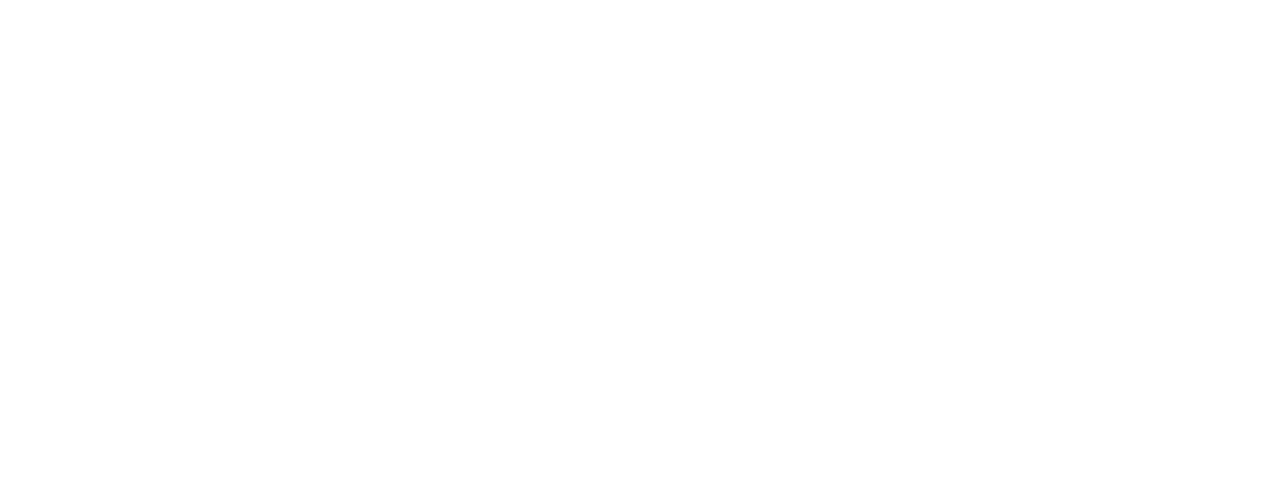
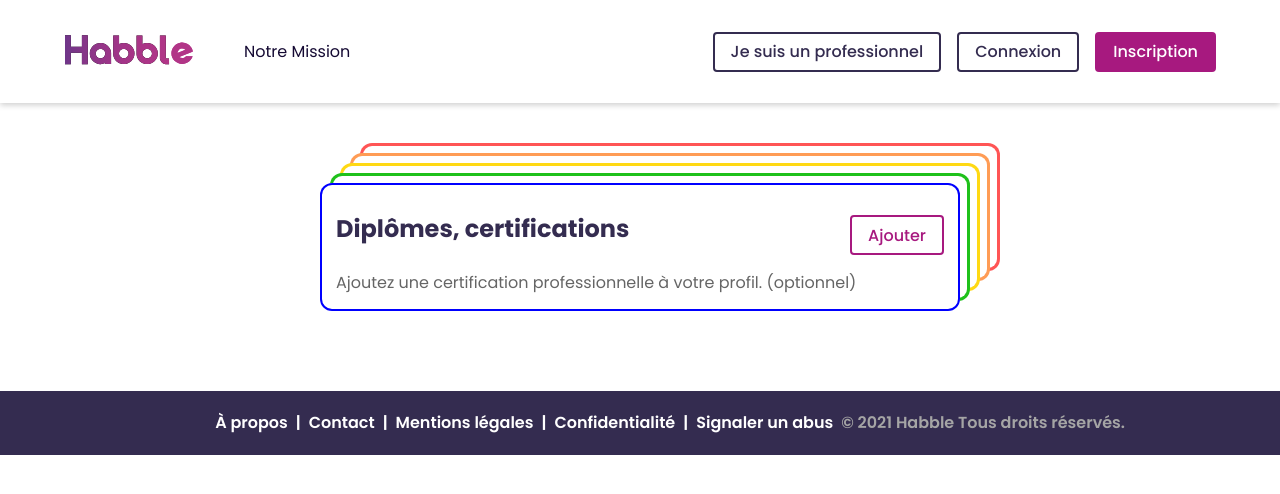
Before and after one commit to Zakari-B/Projet_WCS_3_Habble, a React (Vite) app in the folder frontend/: page /profil in a window 1280 px wide. Before the commit this address had no page. Shown: the top 494 px of the page. Built offline with nearby package versions, Linux system fonts and the light colour scheme.

Commit message:
started working on diplome form

```diff
--- a/frontend/src/App.jsx
+++ b/frontend/src/App.jsx
@@ -7,6 +7,7 @@ import Confidentialite from "./pages/Confidentialite";
 import ProAccueil from "./pages/ProAccueil";
 import LoginForm from "./components/LoginForm";
 import PasswordReset from "./components/PasswordReset";
+import ProfilPageProfessional from "./pages/ProfilPageProfessional";
 
 import "./App.css";
 
@@ -25,6 +26,7 @@ function App() {
         <Route path="/login" element={<LoginForm />} />
         {/* <Route path="*" element={<Error />} /> */}
         <Route path="/forgot-password" element={<PasswordReset />} />
+        <Route path="/profil" element={<ProfilPageProfessional />} />
       </Routes>
     </div>
   );
--- /dev/null
+++ b/frontend/src/components/ProfessionalDiplomes.jsx
@@ -0,0 +1,87 @@
+import React, { useState } from "react";
+import {
+  Box,
+  Heading,
+  Flex,
+  HStack,
+  Button,
+  Text,
+  FormControl,
+  FormLabel,
+  Input,
+  Select,
+} from "@chakra-ui/react";
+
+function ProfessionalDiplomes() {
+  const [showForm, setShowForm] = useState(false);
+
+  const formShowed = () => {
+    setShowForm(!showForm);
+  };
+
+  return (
+    <Box
+      w="50%"
+      h="auto"
+      backgroundColor="white"
+      boxShadow="blue 0px 0px 0px 2px inset, rgb(255, 255, 255) 10px -10px 0px -3px, rgb(31, 193, 27) 10px -10px, rgb(255, 255, 255) 20px -20px 0px -3px, rgb(255, 217, 19) 20px -20px, rgb(255, 255, 255) 30px -30px 0px -3px, rgb(255, 156, 85) 30px -30px, rgb(255, 255, 255) 40px -40px 0px -3px, rgb(255, 85, 85) 40px -40px;"
+      color="black"
+      mt="5rem"
+      mb="5rem"
+      ml="auto"
+      mr="auto"
+      borderRadius="12px"
+    >
+      <Flex justifyContent="space-between">
+        <Heading as="h4" mt="2rem" ml="1rem" fontSize="1.5rem" color="#342c50">
+          Diplômes, certifications
+        </Heading>
+        <Button mt="2rem" mr="1rem" variant="outline_Pink" onClick={formShowed}>
+          Ajouter
+        </Button>
+      </Flex>
+
+      {showForm && (
+        <FormControl ml="1rem" mt="1rem">
+          <Flex flexDir="column">
+            <Input placeholder="Nom de la certification" w="65%" />
+            <Input placeholder="Délivré par" w="65%" mt="0.5rem" />
+            <FormLabel
+              htmlFor="date"
+              fontSize="xl"
+              fontWeight="bold"
+              lineHeight="28px"
+              color="#2F1D2C"
+              mt="1rem"
+            >
+              Date d'obtention
+            </FormLabel>
+            <HStack>
+              <Select w="32.1%" placeholder="Mois">
+                <option>Janvier</option>
+                <option>Février</option>
+                <option>Mars</option>
+                <option>Avril</option>
+                <option>Mai</option>
+                <option>Juin</option>
+                <option>Juillet</option>
+                <option>Août</option>
+                <option>Septembre</option>
+                <option>Octobre</option>
+                <option>Novembre</option>
+                <option>Décembre</option>
+              </Select>
+              <Select w="32.1%" placeholder="Année" />
+            </HStack>
+          </Flex>
+        </FormControl>
+      )}
+
+      <Text color="#656565" ml="1rem" pb="1rem" fontSize="md" mt="1rem">
+        Ajoutez une certification professionnelle à votre profil. (optionnel)
+      </Text>
+    </Box>
+  );
+}
+
+export default ProfessionalDiplomes;
--- a/frontend/src/pages/LandingPage.jsx
+++ b/frontend/src/pages/LandingPage.jsx
@@ -178,7 +178,7 @@ export default function LandingPage() {
           color="#342c50"
           fontSize="calc(1.5rem + 1.5vw)"
           fontWeight="500"
-          textAlign={{ base: "center", md: "none" }}
+          textAlign={{ base: "center", md: "left" }}
         >
           Deux moyens de trouver un professionnel du handicap
         </Heading>
@@ -198,9 +198,9 @@ export default function LandingPage() {
             }}
           >
             <Flex flexDir="column" alignItems="center">
-              <Image src={Chat} pos="relative" w="5rem" />
+              <Image src={Chat} w="5rem" />
               <Heading as="h4" mt="2rem" fontSize="1.5rem" fontWeight="500">
-                Déposez une annonce
+                Transmettez nous votre demande
               </Heading>
               <Text
                 color="#656565"
@@ -209,10 +209,14 @@ export default function LandingPage() {
                 mb="1rem"
                 fontSize="md"
               >
-                Inscrivez vous gratuitement à Habble et dîtes nous de quel
-                services vous avez besoin et à quel moment. Recevez des
-                propositions de professionnels, discutez avec eux des détails,
-                choisissez la proposition la plus adaptée puis profitez !
+                Inscrivez-vous gratuitement à Habble et dîtes nous de quel
+                service vous avez besoin et à quel moment : garde, éducation
+                spécialisé, aide administrative, auxiliaire de vie,
+                ergothérapeuthe,..
+                <br />
+                <br /> Recevez des propositions de professionnels, discutez avec
+                eux des détails, choisissez la proposition la plus adaptée puis
+                profitez !
               </Text>
             </Flex>
           </Box>
@@ -243,10 +247,12 @@ export default function LandingPage() {
                 mb="1rem"
                 fontSize="md"
               >
-                Parcourez les profils des professionnels indépendants dans votre
-                région. Ils ont tous été vérifiés pour votre tranquillité
-                d'esprit. Affinez votre recherche avec les options de filtre et
-                de tri : disponibilité, compétences et plus encore.
+                Parcourez les profils des professionnels de votre région. Ils
+                ont tous été vérifiés pour votre tranquillité d'esprit. Affinez
+                votre recherche avec les options de filtre et de tri :
+                disponibilité, compétences et plus encore. <br />
+                <br />
+                Trouver un professionnel du handicap
               </Text>
             </Flex>
           </Box>
@@ -324,7 +330,7 @@ export default function LandingPage() {
               color="#342c50"
               fontWeight="500"
             >
-              Contactez en direct
+              Pas d'abonnement
             </Heading>
             <Text
               color="#656565"
@@ -357,7 +363,7 @@ export default function LandingPage() {
             >
               Les professionnels indépendants et services spécialisés répondent
               à des critères stricts : références, qualifications,... Nous
-              vérifions les agréments pour plus de sureté et sécurité. <br />
+              vérifions les agréments pour plus de sûreté et de sécurité. <br />
               <br />
               Un contact disponible en cas d'urgence.
             </Text>
@@ -589,8 +595,9 @@ export default function LandingPage() {
             mb="1rem"
             fontSize="md"
           >
-            Faites-vous connaître, choisissez les missions qui vous
-            correspondent et développez votre activité !
+            Educ, AES, Ergo, AESH, Enseignant, Auxiliaire de vie,...Faites-vous
+            connaître, choisissez les missions qui vous correspondent et
+            développez votre activité !
           </Text>
           <Button
             w="90%"
--- /dev/null
+++ b/frontend/src/pages/ProfilPageProfessional.jsx
@@ -0,0 +1,15 @@
+import { Flex, Box } from "@chakra-ui/react";
+import Header from "../components/Header/Header";
+import Footer from "../components/Footer";
+import ProfessionalDiplomes from "../components/ProfessionalDiplomes";
+
+export default function Confidentialite() {
+  return (
+    <Box h="100vh">
+      <Header onDark={false} isSticky={false} />
+      <Flex bgColor="background.gray" direction="column" justify="flex-start" />
+      <ProfessionalDiplomes />
+      <Footer />
+    </Box>
+  );
+}
--- a/frontend/src/services/LandingData.js
+++ b/frontend/src/services/LandingData.js
@@ -26,12 +26,12 @@ const LandingData = [
   {
     id: 4,
     image: Demarches,
-    title: "Coaching professionnel",
+    title: "Assistance administrative",
   },
   {
     id: 5,
     image: Courses,
-    title: "Compagnie et support social",
+    title: "Aide à domicile",
   },
   {
     id: 6,
--- a/frontend/src/themes/theme.js
+++ b/frontend/src/themes/theme.js
@@ -113,6 +113,14 @@ const theme = extendTheme({
           color: "purple.average",
           _hover: { bgColor: "purple.average", color: "white" },
         }),
+        outline_Pink: () => ({
+          bg: "transparent",
+          border: "2px solid",
+          fontWeight: "500",
+          borderColor: "pink.light",
+          color: "pink.light",
+          _hover: { bgColor: "pink.light", color: "white" },
+        }),
         outline_White_Gradient: () => ({
           bg: "transparent",
           border: "2px solid",
```
